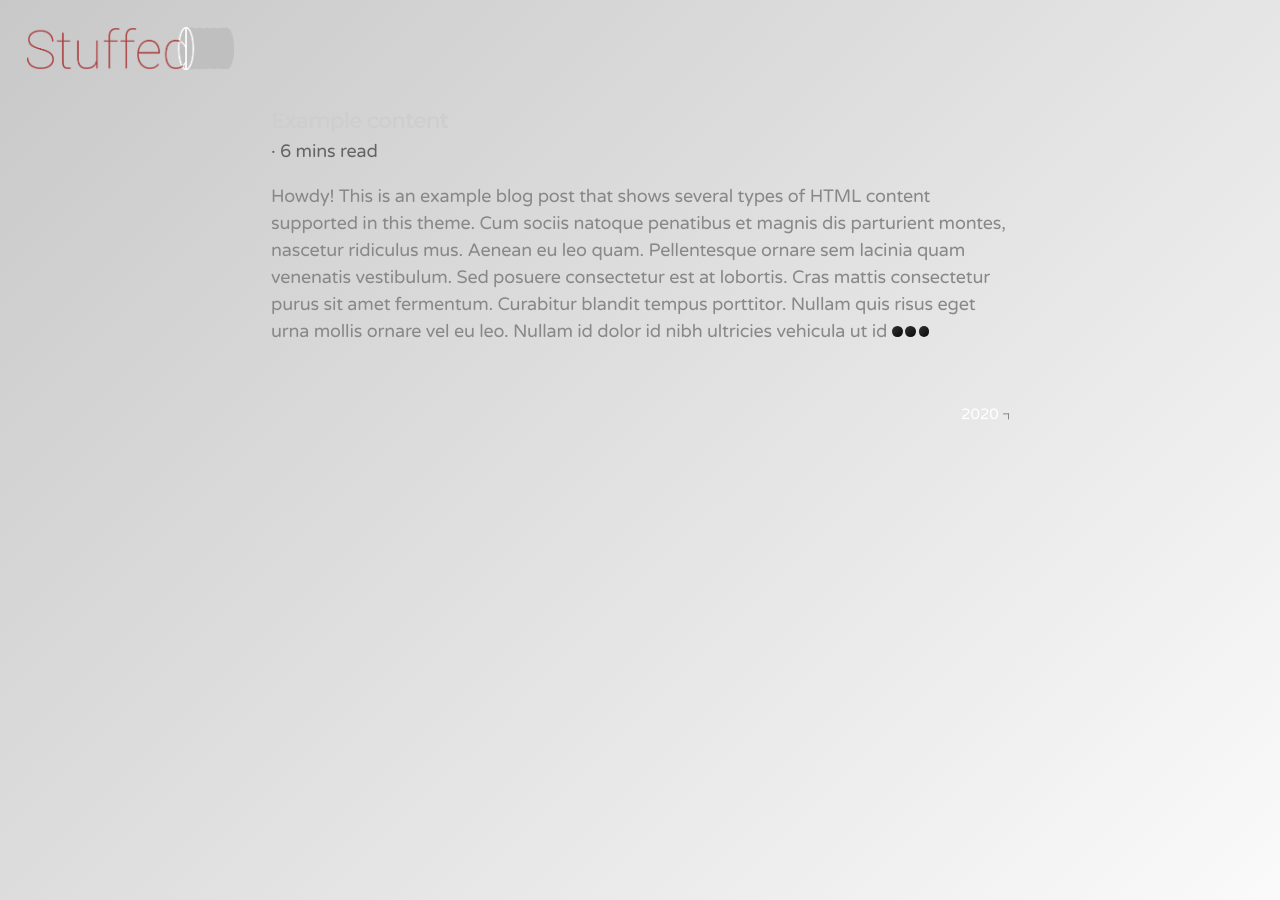
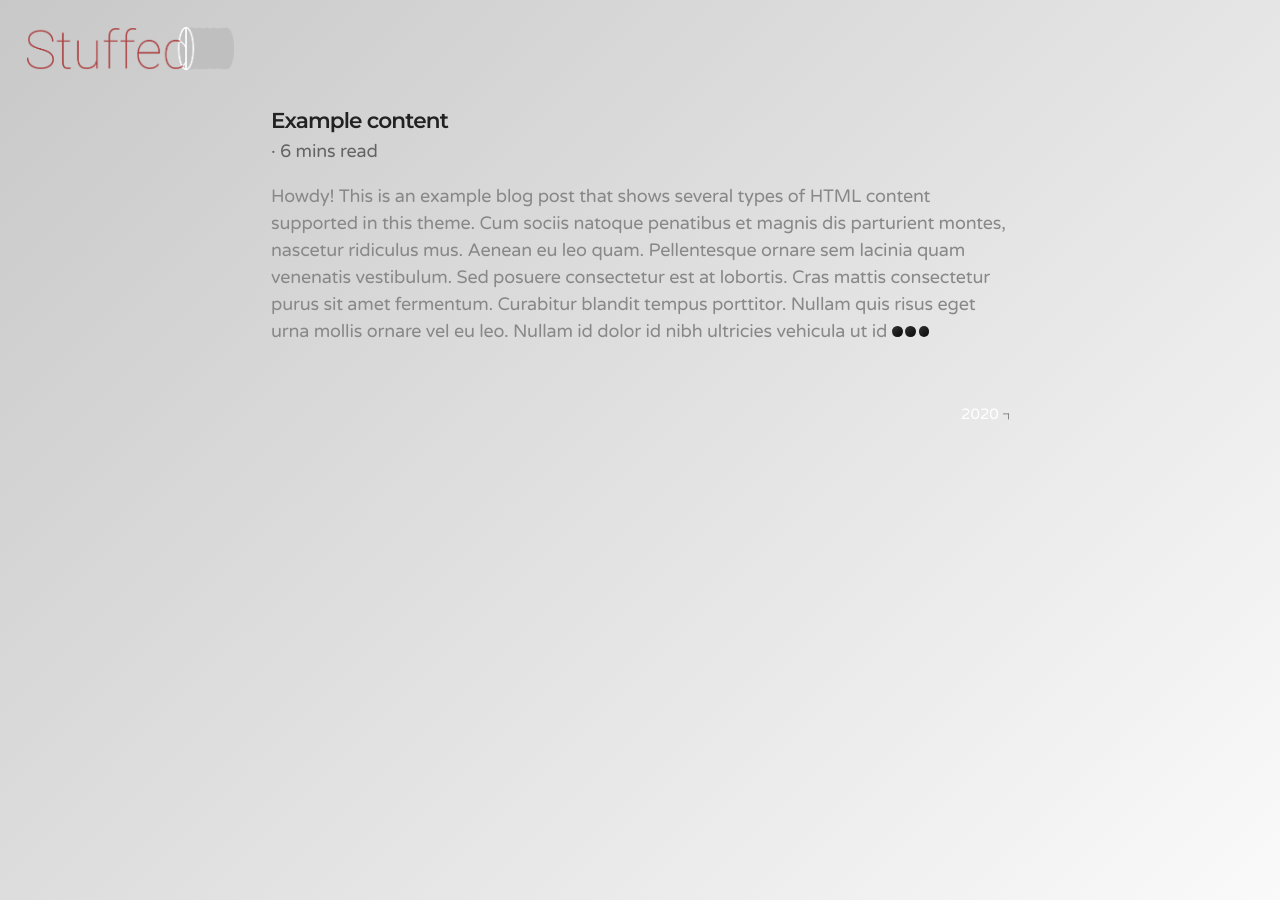
Before and after one commit to stuffedcan/stuffedcan.github.io, a Jekyll site: the page built from index.html, in a window 1280 px wide. Built offline with Jekyll 4.4.1, drawn with Linux system fonts in a browser that asks for light colours; the list of posts is cut into pages by our own code.

Commit message:
Update _base.scss

```diff
--- a/_sass/_base.scss
+++ b/_sass/_base.scss
@@ -40,7 +40,7 @@ body {
 }
 
 a:not(.noa) {
-  color: #cecece;
+  color: #222222;
   text-decoration: none;
   transition: color 0s;
 
@@ -49,7 +49,7 @@ a:not(.noa) {
   &:focus {
     //position: relative;
     //top: 1px;
-    color: #c74438;
+    color: #AC4142;
     //transition: color 0.2s;
     transition:all .2s ease-in-out;
   }
```
